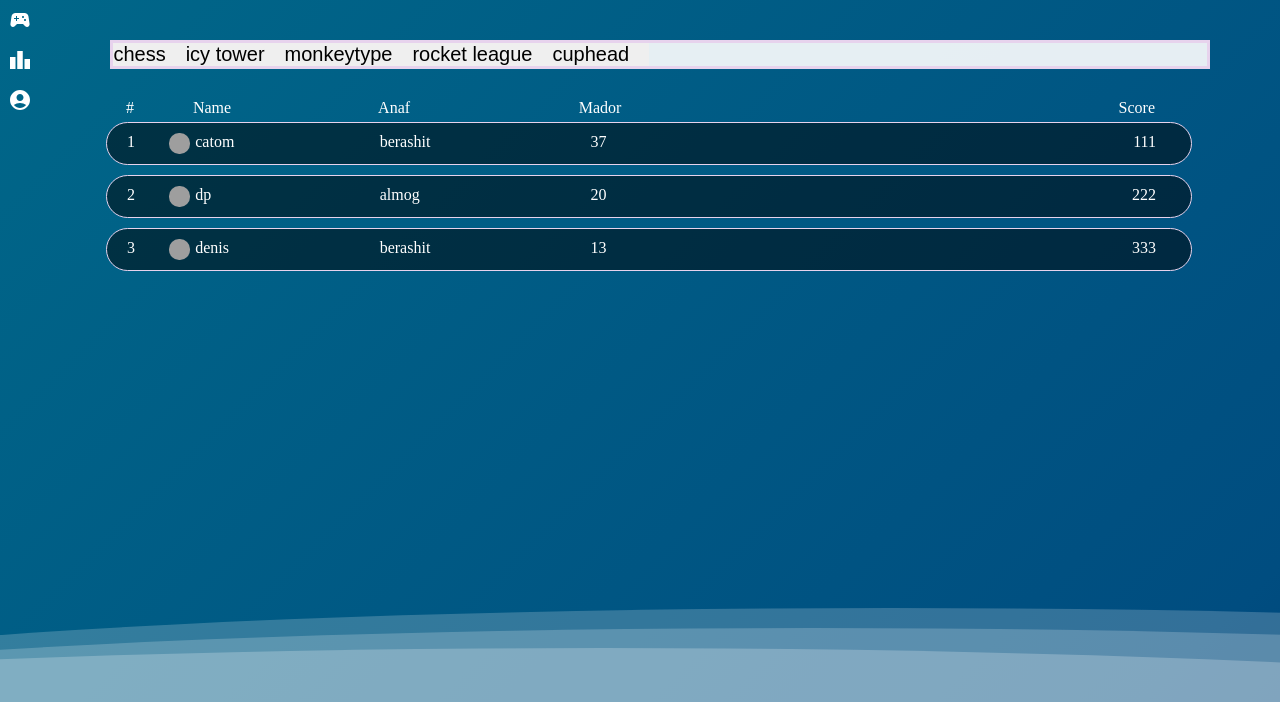
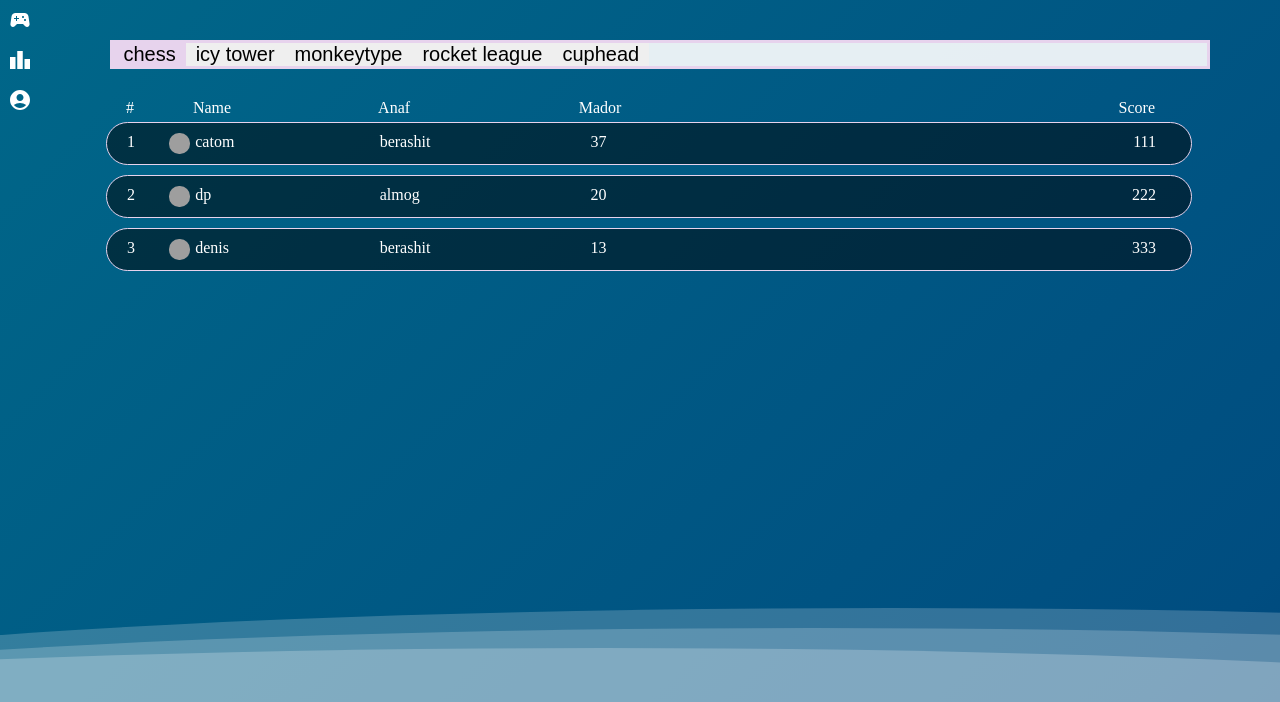
Before and after one commit to idoloven/friv, a React (Create React App) app in the folder frontend/: page /Leaderboard in a window 1280 px wide. Shown: the top 702 px of the page. Built offline with nearby package versions, Linux system fonts and the light colour scheme.

Commit message:
games bar almost done, started working on backend users api

```diff
--- a/frontend/src/pages/leaderboard/Leaderboard.js
+++ b/frontend/src/pages/leaderboard/Leaderboard.js
@@ -2,7 +2,7 @@
 import LeaderboardElement from "../../components/leaderBoardElement/LeaderBoardElement";
 
 export default function LeaderBoard() {
-  const [game, setGame] = useState([]);
+  const [currentGame, setCurrentGame] = useState("chess");
   const style = {
     titels: {
       color: 'white',
@@ -34,16 +34,31 @@
     },
     gameTab:{
       color: 'black',
-      paddingRight: '20px',
+      width: 'fit-content',
+      paddingRight: '10px',
+      paddingLeft: '10px',
       display: 'flex',
+      cursor: 'pointer',
+      borderStyle: 'none',
+      fontSize: '20px',
+      justifyContent: 'center',
+    },
+    selectedGameTab:{
+      backgroundColor: '#e7d3ed',
+      color: 'black',
+      width: 'fit-content',
+      paddingRight: '10px',
+      paddingLeft: '10px',
+      display: 'flex',
+      justifyContent: 'center',
       cursor: 'pointer',
       borderStyle: 'none',
       fontSize: '20px'
     }
   }
 
-
-  const players1 = [{'name':'catom1', 'anaf':'berashit', 'mador':'37', 'score':111}, {'name':'denis1', 'anaf':'berashit', 'mador':'13', 'score':333}, {'name1':'dp', 'anaf':'almog', 'mador':'20', 'score':222}]
+  // receive from back
+  const players1 = [{'name':'catom1', 'anaf':'berashit', 'mador':'37', 'score':111}, {'name':'denis1', 'anaf':'berashit', 'mador':'13', 'score':333}, {'name':'dp1', 'anaf':'almog', 'mador':'20', 'score':222}]
   const players = [{'name':'catom', 'anaf':'berashit', 'mador':'37', 'score':111}, {'name':'denis', 'anaf':'berashit', 'mador':'13', 'score':333}, {'name':'dp', 'anaf':'almog', 'mador':'20', 'score':222}]
   function compareScores(playerA, playerB) {
     return playerA["score"] - playerB["score"];
@@ -53,13 +68,16 @@
     player.rank = index + 1
   })
 
+  const gamesMap = {"chess": players, "icy tower": players1, "monkeytype": players1, "rocket league": players, "cuphead": players}
   const games = ["chess", "icy tower", "monkeytype", "rocket league", "cuphead"]
-
   return (
     <div style = {style.window}>
       <div style = {style.gamesBar}>
       {games.map((game) =>
-        <button style={style.gameTab}>{game}</button>
+        <button
+        style={game === currentGame ? style.selectedGameTab : style.gameTab}
+        onClick={() => {setCurrentGame(game)}}
+        >{game}</button>
         )
           }
       </div>
@@ -71,9 +89,9 @@
           <div style={{width:'20%'}}>Mador</div>
           <div style={{marginLeft:'auto'}}>Score</div>
         </div>
-        {players.map((player) =>
+        {gamesMap[currentGame] ? gamesMap[currentGame].map((player) =>
             <LeaderboardElement player={player}></LeaderboardElement>
-        )}
+        ) : null}
 
       </div>
     </div>
```
Also changed, not shown: 1 other file (tests, documents, lock files or other folders).
